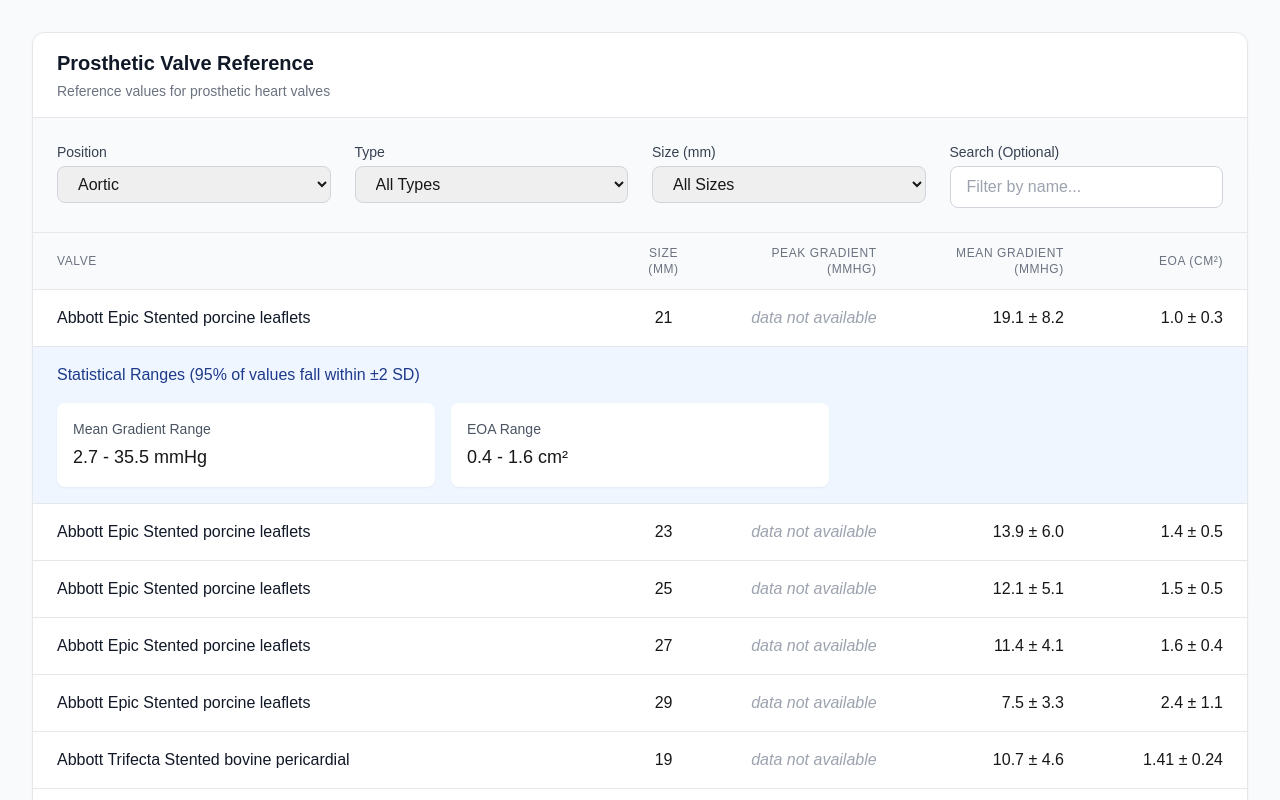
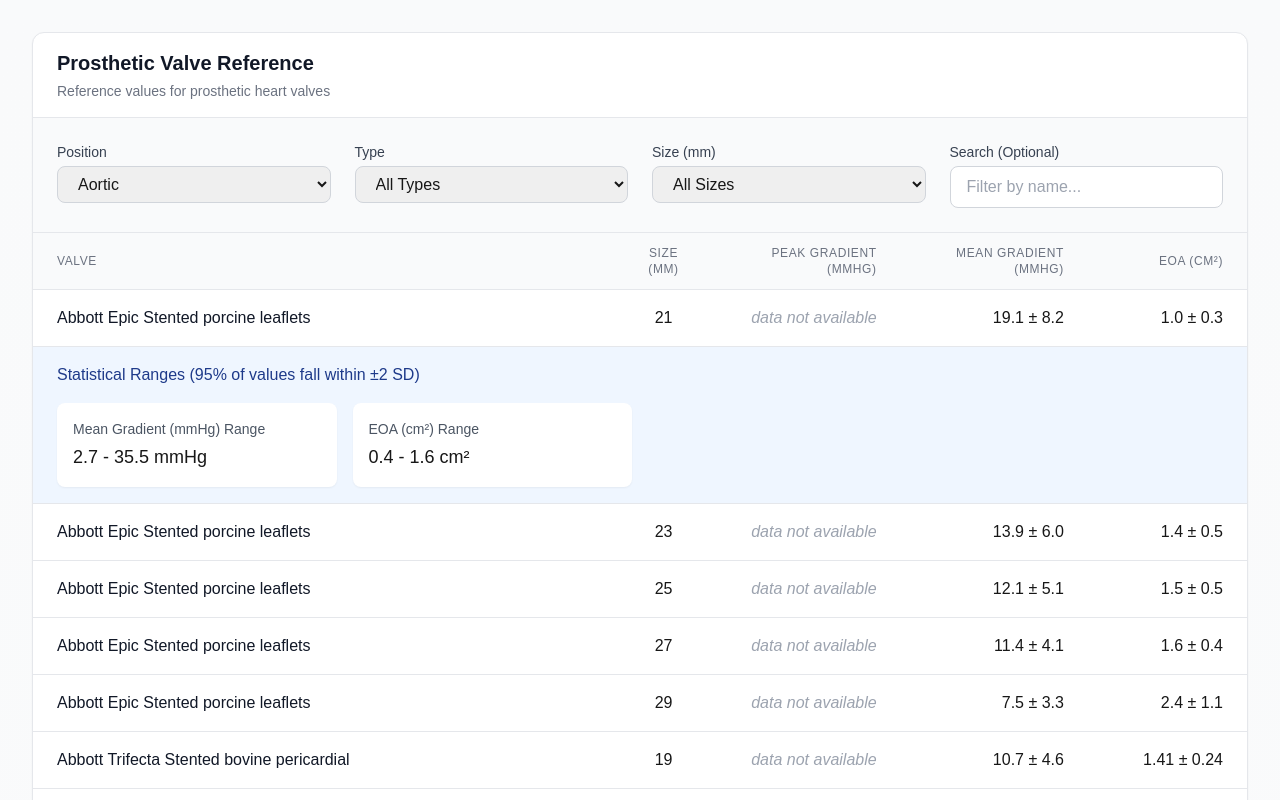
Before and after one commit to parameterz/avr-mvr, a Next.js app: page / in a window 1280 px wide. Both pictures are taken after a click on the element 640 px from the left and 318 px from the top of the page. Shown: the top 800 px of the page. Built offline with nearby package versions, Linux system fonts and the light colour scheme.

Commit message:
working for surgical AVR/MVR- BEFORE adding work for other valves/implants

```diff
--- a/components/ValveReference.js
+++ b/components/ValveReference.js
@@ -17,69 +17,72 @@
   };
 };
 
-// Component for displaying a single valve's data
-const ValveDataRow = ({ valve }) => {
+// Component for displaying a single valve row and its expanded details
+const ValveDataRow = ({ valve, columns }) => {
   const [isExpanded, setIsExpanded] = useState(false);
 
+  // Calculate ranges for all measurements
   const ranges = {
+    peakVelocity: calculateRange(valve.peakVelocity),
     peakGradient: calculateRange(valve.peakGradient),
     meanGradient: calculateRange(valve.meanGradient),
+    pht: calculateRange(valve.pht),
     eoa: calculateRange(valve.eoa)
+  };
+
+  // Helper to handle displaying values or "data not available"
+  const getValue = (key) => {
+    return valve[key] || <span className="text-gray-400 italic">data not available</span>;
   };
 
   return (
     <>
+      {/* Main valve data row */}
       <tr
         className="hover:bg-gray-50 cursor-pointer transition-colors duration-150"
         onClick={() => setIsExpanded(!isExpanded)}
       >
-        <td className="px-6 py-4 border-b font-medium text-gray-900">{valve.valve}</td>
-        <td className="px-6 py-4 border-b text-center">{valve.size}</td>
-        <td className="px-6 py-4 border-b text-right">
-          {valve.peakGradient ||
-            <span className="text-gray-400 italic">data not available</span>}
+        {columns.map(column => (
+          <td
+            key={column.key}
+            className={`px-6 py-4 border-b ${
+              column.align === 'center' ? 'text-center' :
+              column.align === 'right' ? 'text-right' :
+              'text-left'
+            } ${column.key === 'valve' ? 'font-medium text-gray-900' : ''}`}
+          >
+            {getValue(column.key)}
           </td>
-        <td className="px-6 py-4 border-b text-right">
-          {valve.meanGradient ||
-            <span className="text-gray-400 italic">data not available</span>}
-        </td>
-        <td className="px-6 py-4 border-b text-right">
-          {valve.eoa ||
-            <span className="text-gray-400 italic">data not available</span>}
-        </td>
+        ))}
       </tr>
+
+      {/* Expanded details showing statistical ranges */}
       {isExpanded && (
         <tr className="bg-blue-50">
-          <td colSpan="5" className="px-6 py-4 border-b">
+          <td colSpan={columns.length} className="px-6 py-4 border-b">
             <div className="space-y-4">
               <h4 className="font-medium text-blue-900">
                 Statistical Ranges (95% of values fall within ±2 SD)
               </h4>
-              <div className="grid grid-cols-1 md:grid-cols-3 gap-4">
-                {ranges.peakGradient && (
-                  <div className="bg-white rounded-lg shadow-sm p-4">
-                    <p className="text-sm text-gray-600 mb-1">Peak Gradient Range</p>
+              <div className="grid grid-cols-1 md:grid-cols-3 lg:grid-cols-4 gap-4">
+                {Object.entries(ranges).map(([key, range]) => {
+                  // Only show ranges for measurements that are in the current columns
+                  if (!range || !columns.find(col => col.key === key)) return null;
+                  const label = columns.find(col => col.key === key)?.label;
+                  return (
+                    <div key={key} className="bg-white rounded-lg shadow-sm p-4">
+                      <p className="text-sm text-gray-600 mb-1">{label} Range</p>
                       <p className="font-medium text-lg">
-                      {ranges.peakGradient.low} - {ranges.peakGradient.high} mmHg
+                        {range.low} - {range.high} {
+                          key === 'peakVelocity' ? 'm/s' :
+                          key === 'pht' ? 'ms' :
+                          key === 'eoa' ? 'cm²' :
+                          'mmHg'
+                        }
                       </p>
                     </div>
-                )}
-                {ranges.meanGradient && (
-                  <div className="bg-white rounded-lg shadow-sm p-4">
-                    <p className="text-sm text-gray-600 mb-1">Mean Gradient Range</p>
-                    <p className="font-medium text-lg">
-                      {ranges.meanGradient.low} - {ranges.meanGradient.high} mmHg
-                    </p>
-                  </div>
-                )}
-                {ranges.eoa && (
-                  <div className="bg-white rounded-lg shadow-sm p-4">
-                    <p className="text-sm text-gray-600 mb-1">EOA Range</p>
-                    <p className="font-medium text-lg">
-                      {ranges.eoa.low} - {ranges.eoa.high} cm²
-                    </p>
-                  </div>
-                )}
+                  );
+                })}
               </div>
             </div>
           </td>
@@ -88,16 +91,41 @@
     </>
   );
 };
-
+// Main ValveReference component
 export default function ValveReference() {
+  // State management for filters
   const [position, setPosition] = useState("Aortic")
   const [type, setType] = useState("all")
   const [size, setSize] = useState("all")
   const [searchTerm, setSearchTerm] = useState("")
 
+  // Get appropriate dataset based on selected position
   const valveData = position === "Aortic" ? aorticValveData : mitralValveData
 
-  // Get available sizes based on current position and type
+  // Define columns based on position (different for Mitral vs Aortic)
+  const getColumns = () => {
+    if (position === "Mitral") {
+      return [
+        { key: 'valve', label: 'Valve', align: 'left' },
+        { key: 'size', label: 'Size (mm)', align: 'center' },
+        { key: 'peakVelocity', label: 'Peak Velocity (m/s)', align: 'right' },
+        { key: 'peakGradient', label: 'Peak Gradient (mmHg)', align: 'right' },
+        { key: 'meanGradient', label: 'Mean Gradient (mmHg)', align: 'right' },
+        { key: 'pht', label: 'PHT (ms)', align: 'right' },
+        { key: 'eoa', label: 'EOA (cm²)', align: 'right' }
+      ];
+    } else {
+      return [
+        { key: 'valve', label: 'Valve', align: 'left' },
+        { key: 'size', label: 'Size (mm)', align: 'center' },
+        { key: 'peakGradient', label: 'Peak Gradient (mmHg)', align: 'right' },
+        { key: 'meanGradient', label: 'Mean Gradient (mmHg)', align: 'right' },
+        { key: 'eoa', label: 'EOA (cm²)', align: 'right' }
+      ];
+    }
+  };
+
+  // Get available sizes based on current position and type selections
   const getAvailableSizes = () => {
     let availableValves = valveData;
     if (type !== 'all') {
@@ -107,19 +135,19 @@
       .sort((a, b) => parseInt(a) - parseInt(b));
     return sizes;
   };
-    // Handle position change
+
+  // Reset size when position or type changes
   const handlePositionChange = (e) => {
     setPosition(e.target.value);
-      setSize("all"); // Reset size when position changes
+    setSize("all");
   };
 
-    // Handle type change
   const handleTypeChange = (e) => {
     setType(e.target.value);
-      setSize("all"); // Reset size when type changes
+    setSize("all");
   };
 
-    // Filter valves
+  // Filter valves based on all criteria
   const filteredValves = valveData.filter(valve => {
     if (type !== "all" && valve.type !== type) return false;
     if (size !== "all" && valve.size !== size) return false;
@@ -141,9 +169,9 @@
             </p>
           </div>
 
-            {/* Search Controls */}
+          {/* Filter Controls */}
           <div className="grid grid-cols-1 md:grid-cols-4 gap-6 p-6 bg-gray-50 border-b border-gray-200">
-              {/* Position */}
+            {/* Position Select */}
             <div>
               <label className="block text-sm font-medium text-gray-700 mb-1">
                 Position
@@ -158,7 +186,7 @@
               </select>
             </div>
 
-              {/* Type */}
+            {/* Type Select */}
             <div>
               <label className="block text-sm font-medium text-gray-700 mb-1">
                 Type
@@ -174,7 +202,7 @@
               </select>
             </div>
 
-              {/* Dynamic Sizes */}
+            {/* Dynamic Size Select */}
             <div>
               <label className="block text-sm font-medium text-gray-700 mb-1">
                 Size (mm)
@@ -191,7 +219,7 @@
               </select>
             </div>
 
-              {/* Search */}
+            {/* Optional Search */}
             <div>
               <label className="block text-sm font-medium text-gray-700 mb-1">
                 Search (Optional)
@@ -211,31 +239,31 @@
             <table className="w-full">
               <thead>
                 <tr className="bg-gray-50">
-                  <th className="px-6 py-3 text-left text-xs font-medium text-gray-500 uppercase tracking-wider border-b">
-                    Valve
+                  {getColumns().map(column => (
+                    <th
+                      key={column.key}
+                      className={`px-6 py-3 text-${column.align} text-xs font-medium text-gray-500 uppercase tracking-wider border-b`}
+                    >
+                      {column.label}
                     </th>
-                  <th className="px-6 py-3 text-center text-xs font-medium text-gray-500 uppercase tracking-wider border-b">
-                    Size (mm)
-                  </th>
-                  <th className="px-6 py-3 text-right text-xs font-medium text-gray-500 uppercase tracking-wider border-b">
-                    Peak Gradient (mmHg)
-                  </th>
-                  <th className="px-6 py-3 text-right text-xs font-medium text-gray-500 uppercase tracking-wider border-b">
-                    Mean Gradient (mmHg)
-                  </th>
-                  <th className="px-6 py-3 text-right text-xs font-medium text-gray-500 uppercase tracking-wider border-b">
-                    EOA (cm²)
-                  </th>
+                  ))}
                 </tr>
               </thead>
               <tbody className="bg-white divide-y divide-gray-200">
                 {filteredValves.length > 0 ? (
                   filteredValves.map((valve, index) => (
-                    <ValveDataRow key={index} valve={valve} />
+                    <ValveDataRow
+                      key={index}
+                      valve={valve}
+                      columns={getColumns()}
+                    />
                   ))
                 ) : (
                   <tr>
-                    <td colSpan="5" className="px-6 py-8 text-center text-gray-500">
+                    <td
+                      colSpan={getColumns().length}
+                      className="px-6 py-8 text-center text-gray-500"
+                    >
                       No matching valves found
                     </td>
                   </tr>
```
Lines whose indentation alone changed are shown as unchanged.
